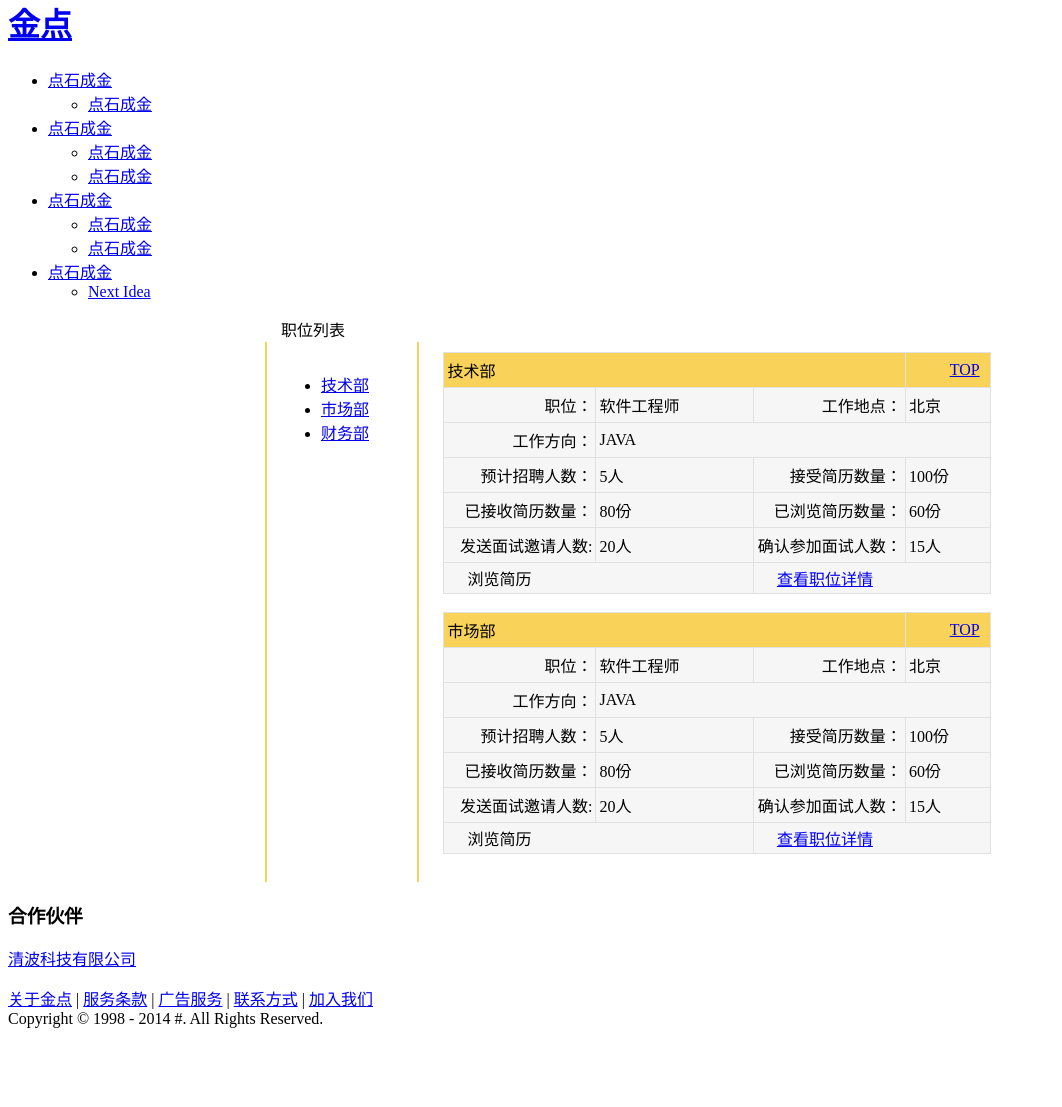
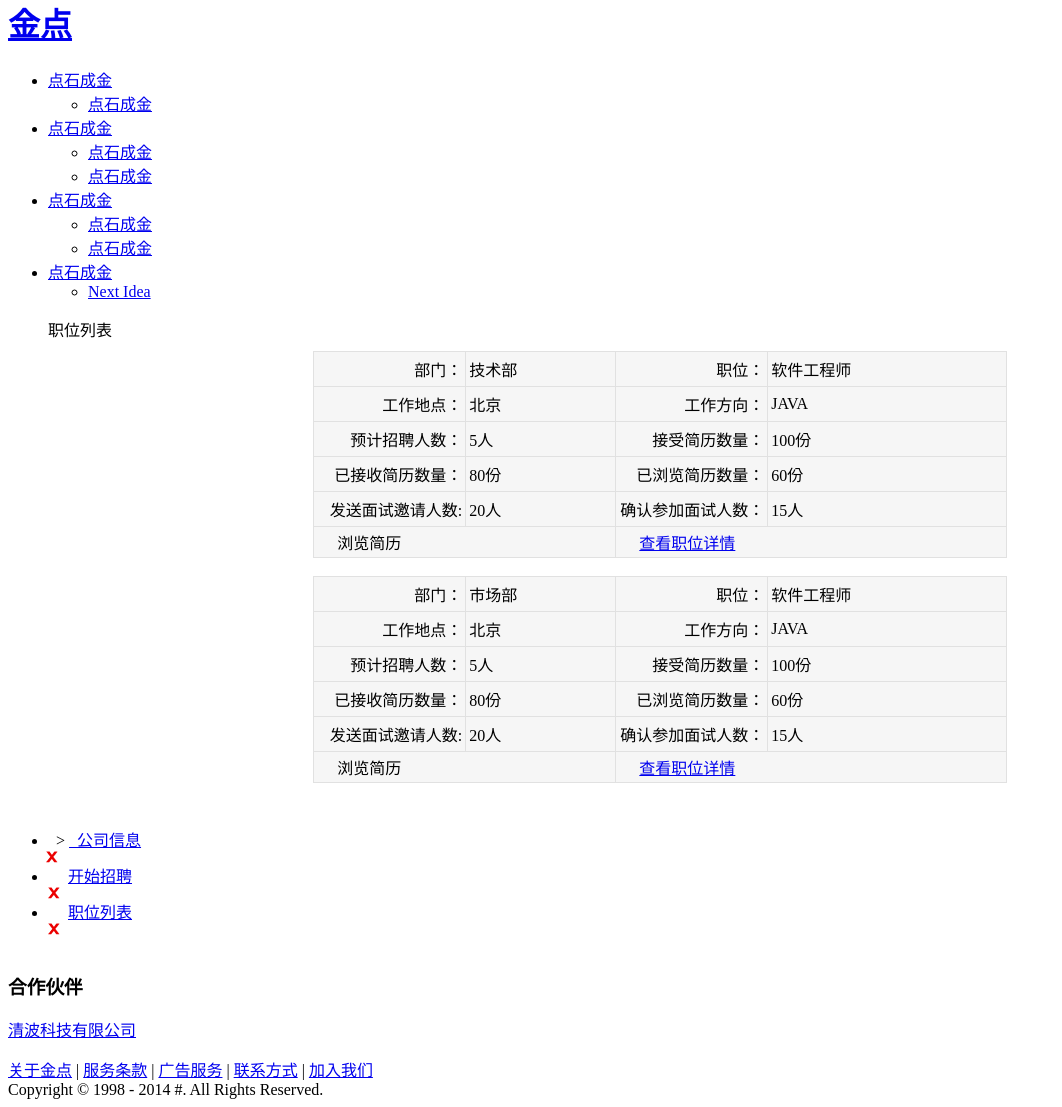
Before and after one commit to tkpclark/dianshi, a PHP site: page /DbName/Project/Home/View/CompanyInformation/job_list.html in a window 1280 px wide. Shown: the part 22-1129 px from the top of the page, without its empty margins (0-1062 px from the left). Before the commit the page ends 1050 px from the top, so only its background shows below. Run offline with PHP 8.4, Linux system fonts and the light colour scheme.

Commit message:
dxy modity

```diff
--- a/Project/Home/View/CompanyInformation/job_list.html
+++ b/Project/Home/View/CompanyInformation/job_list.html
@@ -1,32 +1,22 @@
 <!DOCTYPE html PUBLIC "-//W3C//DTD XHTML 1.0 Transitional//EN" "http://www.w3.org/TR/xhtml1/DTD/xhtml1-transitional.dtd">
 <html xmlns="http://www.w3.org/1999/xhtml">
 <head>
-<title>职位列表 | 企业页面 | 点石成金</title>
+<title>职位列表 | 企业信息 | 点石成金</title>
 <meta http-equiv="Content-Type" content="text/html; charset=utf-8" />
-
 <css href="__PUBLIC__/Css/core.css" />
 <css href="__PUBLIC__/Css/style.css" />
 <css href="__PUBLIC__/Css/cv.css" />
-<css href="__PUBLIC__/Css/style.css" />
+<css href="__PUBLIC__/Css/worklist.css" />
 <css href="__PUBLIC__/Css/preview_cv_table.css" />
-<css href="__PUBLIC__/Css/worklist.css" />
-
-<js href='__PUBLIC__/Js/jquery-1.8.js' />
+<js href='__PUBLIC__/Js/jquery-1.8.2.js' />
 <js href='__PUBLIC__/Js/jquery.drag.js' />
 <js href='__PUBLIC__/Js/fn.js' />
 <js href='__PUBLIC__/Js/all.js' />
 <js href='__PUBLIC__/Js/worklist.js' />
 
-<!--<link href="http://localhost/dscj/Public/css/worklist.css" rel="stylesheet" type="text/css" />
-<link href="http://localhost/dscj/Public/css/preview_cv_table.css" rel="stylesheet" type="text/css" />
-<link href="http://localhost/dscj/Public/css/core.css" rel="stylesheet" type="text/css" />
-<link href="http://localhost/dscj/Public/css/style.css" rel="stylesheet" type="text/css" />
-<link href="http://localhost/dscj/Public/css/cv.css" rel="stylesheet" type="text/css" />
-<script language="javascript" src="http://localhost/dscj/Public/js/jquery-1.8.2.js"></script>
-<script language="javascript" src="http://localhost/dscj/Public/js/jquery.drag.js"></script>
-<script language="javascript" src="http://localhost/dscj/Public/js/fn.js"></script>
-<script language="javascript" src="http://localhost/dscj/Public/js/all.js"></script>
-<script language="javascript" src="http://localhost/dscj/Public/js/worklist.js"></script>-->
+
+
+
 <!--[if lt IE 7]>
 <script>var file_root = '/';</script>
 <script type="text/javascript" src="/js/unitpngfix.js"></script>
@@ -37,8 +27,8 @@
 
 </head>
 <body id="index">
-<div class="wrap_cv">
-  <div class="header_wrap"  style="box-shadow:0 0 0;">
+<div class="wrap">
+  <div class="header_wrap">
     <div class="head">
       <div class="logo_area">
         <h1 class="logo"><a href="#" class="txt">金点</a></h1>
@@ -81,49 +71,31 @@
     </div>
   </div>
   <!-- list列表-->
-  <div class="cv_table" >
-    <TABLE WIDTH="750" BORDER="0" CELLSPACING="0" CELLPADDING="0" CLASS="bar" ALIGN="CENTER">
+  <div class="rew_down rew_down_mdf">
+    <ul class="rew_conl rew_conl_mdf" id="contentHighSet">
+      <!--NewJJob start-->
+      <table border="0" cellspacing="0" cellpadding="0" class="paragraph_title paragraph_title_mdf">
+        <tr>
+          <td><span class="Bpispan_l" ></span>职位列表<a name="SRI"/><span class="Bpispan_r" ></span></td>
+        </tr>
+      </table>
+      <div class="cv_table" style=" width:100%;">
+
+        <TABLE BORDER="0" CELLSPACING="0" CELLPADDING="10" ALIGN="CENTER" WIDTH="750" CLASS="left" style="border:0 none;">
           <TR>
-        <TD CLASS="chosdfont" HEIGHT="25">&nbsp;&nbsp;&nbsp;&nbsp;职位列表</TD>
-        <td width="200" ALIGN="Right">&nbsp;</td>
-      </TR>
-    </TABLE>
-    <TABLE BORDER="0" CELLSPACING="0" CELLPADDING="10" ALIGN="CENTER" WIDTH="750" CLASS="left">
-      <TR>
-        <TD WIDTH="130" VALIGN="TOP" style="border-left: 2px solid #f9d259;border-right: 2px solid #f9d259;">
-          <TABLE BORDER="0" CELLSPACING="0" CELLPADDING="0" WIDTH="120">
-            <TR>
-              <TD WIDTH="140">
-                <TABLE BORDER="0" CELLSPACING="1" CELLPADDING="3" WIDTH="100%">
-                   <TR>
-                    <TD colspan="3" class="box_4_2_mm"><DIV class="menulist_2">
-                        <UL class="left_list">
-                          <LI><A class="menulist_select" HREF="#1">技术部</A></LI>
-                          <LI><A class="menulist_select" HREF="#2">市场部</A></LI>
-                          <LI><A class="menulist_select" HREF="#3">财务部</A></LI>
-                         </UL>
-                      </DIV></TD>
-                  </TR>
-                </TABLE></TD>
-            </TR>
-          </TABLE></TD>
-        <TD VALIGN="TOP" BGCOLOR="#FFFFFF">
+            <TD VALIGN="TOP" BGCOLOR="#FFFFFF"><table class="main_table" width="95%" border="0" align="center" cellpadding="3" cellspacing="1" bgcolor="E1E1E1">
+                <tr bgcolor="#F6F6F6">
+                 <td width="145" height="28" align="right">部门： </td>
+                  <td class="color17" colspan="1">技术部</td>
+                  <td width="145" height="28" align="right">职位： </td>
+                  <td class="color17" colspan="1">软件工程师</td>
 
-          <table class="main_table" width="95%" border="0" align="center" cellpadding="3" cellspacing="1" bgcolor="E1E1E1">
-            <tr bgcolor="#f9d259">
-              <td height="28" class="color13_a" colspan="3"><a name="1"></a>技术部</td>
-              <td align="right" class="link" style="padding-right:10px"><a href="#">TOP</a></td>
                 </tr>
                 <tr bgcolor="#F6F6F6">
-              <td width="145" height="28" align="right">职位： </td>
-              <td class="color17" colspan="1">软件工程师</td>
                   <td width="145" height="28" align="right">工作地点： </td>
                   <td class="color17" colspan="1">北京</td>
-            </tr>
-
-            <tr bgcolor="#F6F6F6">
                   <td width="145" height="28" align="right">工作方向： </td>
-              <td class="color17" colspan="3">JAVA</td>
+                  <td class="color17" colspan="1">JAVA</td>
                 </tr>
                 <tr bgcolor="#F6F6F6">
                   <td width="145" height="28" align="right">预计招聘人数： </td>
@@ -144,12 +115,10 @@
                   <td width="145" height="28" align="right">确认参加面试人数：</td>
                   <td class="color17" colspan="1">15人</td>
                 </tr>
-
                 <tr><!--保存按钮-->
                   <td colspan="2"  bgcolor="#F6F6F6"><div class="icon_width_mdf_list"> &nbsp;&nbsp;&nbsp;&nbsp; <a class="pre_cv">浏览简历</a> </div></td>
-            <td colspan="2" bgcolor="#F6F6F6"><div class="icon_width_mdf_list icon_width_mdf_detail"> &nbsp;&nbsp;&nbsp;&nbsp; <a href="/dscj/Project/Home/View/CompanyInformation/job_detail.html" target="_blank">查看职位详情</a> </div></td>
+                  <td colspan="2" bgcolor="#F6F6F6"><div class="icon_width_mdf_list icon_width_mdf_detail"> &nbsp;&nbsp;&nbsp;&nbsp; <a href="/dscj/Project/Home/View/ApplicantUser/worklist.html" target="_blank">查看职位详情</a> </div></td>
                 </tr>
-
               </table>
               <table width="95%" border="0" cellspacing="0" cellpadding="0">
                 <tr>
@@ -208,28 +176,28 @@
                     <td class="color17" colspan="1" >高级经理</td>
                   </tr>
                   <tr><!--保存按钮-->
-            <td colspan="2"  bgcolor="#F6F6F6"><div class="inner_list"> &nbsp;&nbsp;&nbsp;&nbsp; <a href="/dscj/Project/Home/View/ApplicantUser/preview_cv.html" target="_blank" class="pre_cv">浏览简历</a> </div></td>
-            <td colspan="2"  bgcolor="#F6F6F6"><div class="inner_list pre_cv_read"> &nbsp;&nbsp;&nbsp;&nbsp; <a class="pre_cv">标记为已读</a> </div><div style="display:none;" class="inner_list_read"> &nbsp;&nbsp;&nbsp;&nbsp; <a class="pre_cv">已读</a> </div></td>
-            <td colspan="2" bgcolor="#F6F6F6"><div class="inner_list pre_cv_send"> &nbsp;&nbsp;&nbsp;&nbsp; <a>发送面试邀请</a> </div><div style="display:none;" class="inner_list_send"> &nbsp;&nbsp;&nbsp;&nbsp; <a class="pre_cv">已发送</a> </div></td>
+                    <td colspan="2"  bgcolor="#F6F6F6"><div class="inner_list"> &nbsp;&nbsp;&nbsp;&nbsp; <a href="/rec2014/preview_cv.html" target="_blank" class="pre_cv">浏览简历</a> </div></td>
+                    <td colspan="2"  bgcolor="#F6F6F6"><div class="inner_list pre_cv_read"> &nbsp;&nbsp;&nbsp;&nbsp; <a class="pre_cv">标记为已读</a> </div>
+                      <div style="display:none;" class="inner_list_read"> &nbsp;&nbsp;&nbsp;&nbsp; <a class="pre_cv">已读</a> </div></td>
+                    <td colspan="2" bgcolor="#F6F6F6"><div class="inner_list pre_cv_send"> &nbsp;&nbsp;&nbsp;&nbsp; <a>发送面试邀请</a> </div>
+                      <div style="display:none;" class="inner_list_send"> &nbsp;&nbsp;&nbsp;&nbsp; <a class="pre_cv">已发送</a> </div></td>
                   </tr>
-
                 </table>
               </div>
               <table class="main_table" width="95%" border="0" align="center" cellpadding="3" cellspacing="1" bgcolor="E1E1E1">
-            <tr bgcolor="#f9d259">
-              <td height="28" class="color13_a" colspan="3"><a name="2"></a>市场部</td>
-              <td align="right" class="link" style="padding-right:10px"><a href="#">TOP</a></td>
+
+                <tr bgcolor="#F6F6F6">
+                <td width="145" height="28" align="right">部门： </td>
+                  <td class="color17" colspan="1">市场部</td>
+                  <td width="145" height="28" align="right">职位： </td>
+                  <td class="color17" colspan="1">软件工程师</td>
+
                 </tr>
                 <tr bgcolor="#F6F6F6">
-              <td width="145" height="28" align="right">职位： </td>
-              <td class="color17" colspan="1">软件工程师</td>
                 <td width="145" height="28" align="right">工作地点： </td>
                   <td class="color17" colspan="1">北京</td>
-            </tr>
-
-            <tr bgcolor="#F6F6F6">
                   <td width="145" height="28" align="right">工作方向： </td>
-              <td class="color17" colspan="3">JAVA</td>
+                  <td class="color17" colspan="1">JAVA</td>
                 </tr>
                 <tr bgcolor="#F6F6F6">
                   <td width="145" height="28" align="right">预计招聘人数： </td>
@@ -250,12 +217,10 @@
                   <td width="145" height="28" align="right">确认参加面试人数：</td>
                   <td class="color17" colspan="1">15人</td>
                 </tr>
-
                 <tr><!--保存按钮-->
                   <td colspan="2"  bgcolor="#F6F6F6"><div class="icon_width_mdf_list"> &nbsp;&nbsp;&nbsp;&nbsp; <a class="pre_cv">浏览简历</a> </div></td>
-            <td colspan="2" bgcolor="#F6F6F6"><div class="icon_width_mdf_detail"> &nbsp;&nbsp;&nbsp;&nbsp; <a href="/dscj/Project/Home/View/CompanyInformation/job_detail.html" target="_blank">查看职位详情</a> </div></td>
+                  <td colspan="2" bgcolor="#F6F6F6"><div class="icon_width_mdf_detail"> &nbsp;&nbsp;&nbsp;&nbsp; <a href="/dscj/Project/Home/View/ApplicantUser/worklist.html" target="_blank">查看职位详情</a> </div></td>
                 </tr>
-
               </table>
               <table width="95%" border="0" cellspacing="0" cellpadding="0">
                 <tr>
@@ -313,21 +278,33 @@
                     <td class="color17" colspan="1" >高级经理</td>
                   </tr>
                   <tr><!--保存按钮-->
-            <td colspan="2"  bgcolor="#F6F6F6"><div class="inner_list"> &nbsp;&nbsp;&nbsp;&nbsp; <a href="/dscj/Project/Home/View/ApplicantUser/preview_cv.html" target="_blank"  class="pre_cv">浏览简历</a> </div></td>
-            <td colspan="2"  bgcolor="#F6F6F6"><div class="inner_list pre_cv_read"> &nbsp;&nbsp;&nbsp;&nbsp; <a class="pre_cv">标记为已读</a> </div><div style="display:none;" class="inner_list_read"> &nbsp;&nbsp;&nbsp;&nbsp; <a class="pre_cv">已读</a> </div></td>
-            <td colspan="2" bgcolor="#F6F6F6"><div class="inner_list pre_cv_send"> &nbsp;&nbsp;&nbsp;&nbsp; <a>发送面试邀请</a> </div><div style="display:none;" class="inner_list_send"> &nbsp;&nbsp;&nbsp;&nbsp; <a class="pre_cv">已发送</a> </div></td>
+                    <td colspan="2"  bgcolor="#F6F6F6"><div class="inner_list"> &nbsp;&nbsp;&nbsp;&nbsp; <a href="/rec2014/preview_cv.html" target="_blank"  class="pre_cv">浏览简历</a> </div></td>
+                    <td colspan="2"  bgcolor="#F6F6F6"><div class="inner_list pre_cv_read"> &nbsp;&nbsp;&nbsp;&nbsp; <a class="pre_cv">标记为已读</a> </div>
+                      <div style="display:none;" class="inner_list_read"> &nbsp;&nbsp;&nbsp;&nbsp; <a class="pre_cv">已读</a> </div></td>
+                    <td colspan="2" bgcolor="#F6F6F6"><div class="inner_list pre_cv_send"> &nbsp;&nbsp;&nbsp;&nbsp; <a>发送面试邀请</a> </div>
+                      <div style="display:none;" class="inner_list_send"> &nbsp;&nbsp;&nbsp;&nbsp; <a class="pre_cv">已发送</a> </div></td>
                   </tr>
-
                 </table>
               </div>
-
-
-
-
           </TR>
         </TABLE>
       </div>
+      <!--OTHER end-->
 
+    </ul>
+    <ul class="rew_conr rew_conr_mdf" id="contentHighSetLeft">
+      <li class="big_btn_resume btn_resume_mdf" style="width:auto;margin-left:0">
+        <div class="icon_width icon_width_mdf" style="margin-right:10px;"> <span class="text_red">&nbsp;&nbsp;></span> <a href="/dscj/Project/Home/View/CompanyInformation/companyinfo.html">&nbsp;&nbsp;公司信息</a> </div>
+        <img src="/dscj/Public/images/icon_need.gif" class="icon_need" align="absmiddle" id="Other_Complete" style="display:none;margin-left:-2px;"/> <img src="/dscj/Public/images/icon_incomplete.gif" class="icon_need" align="absmiddle" id="Other_Incomplete" style="display:block; margin-left:-2px;" /> </li>
+      <li class="btn_resume btn_resume_mdf">
+        <div class="icon_width icon_width_mdf">&nbsp;&nbsp;&nbsp;&nbsp; <a href="/dscj/Project/Home/View/CompanyInformation/companyinfo_startRec.html">开始招聘</a> </div>
+        <img src="/dscj/Public/images/icon_need.gif" class="icon_need" align="absmiddle" id="Other_Complete" style="display:none;"/> <img src="/dscj/Public/images/icon_incomplete.gif" class="icon_need" align="absmiddle" id="Other_Incomplete" style="display:block;" /> </li>
+      <li class="btn_resume btn_resume_mdf">
+        <div class="icon_width icon_width_mdf"> &nbsp;&nbsp;&nbsp;&nbsp; <a href="#">职位列表</a> </div>
+        <img src="/dscj/Public/images/icon_need.gif" class="icon_need" align="absmiddle" id="Edu_Complete" style="display:none;"/> <img src="/dscj/Public/images/icon_incomplete.gif" class="icon_need" align="absmiddle" id="Edu_Incomplete" style="display:block;" /> </li>
+    </ul>
+    <div style="line-height:2px;height:2px;clear:both;background:#FFFFFF;">&nbsp;</div>
+  </div>
   <!--foot-->
   <div class="footer">
     <div class="block">
--- a/Public/js/newapplyinfo.js
+++ b/Public/js/newapplyinfo.js
@@ -345,7 +345,7 @@ $("#JobDirec,#Field").change(function(){
 });
 
 
-$("span.btn_pic").find('a').toggle(
+$("span.btn_pic").toggle(
 function () {
 $(this).addClass("span_selected"); },
 function () {
```
Also changed, not shown: other parts of Project/Home/View/CompanyInformation/job_list.html (+14 -17 lines), Public/css/cv.css (+38 -5 lines), 1 other file. Lines whose indentation alone changed are shown as unchanged.
